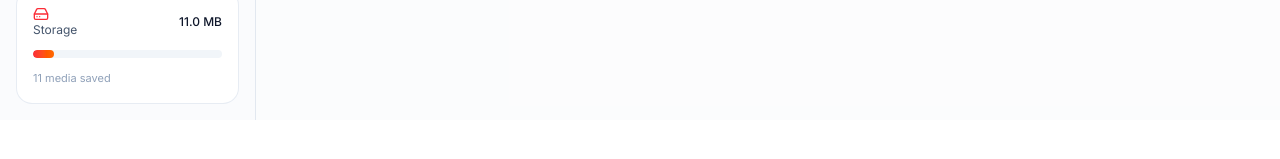
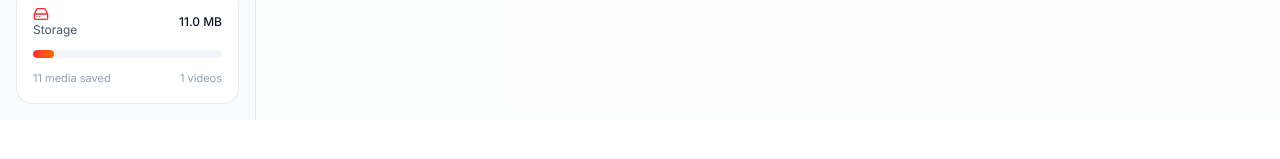
Before and after one commit to muktinathrajbanshi/my_photos, a React (Vite) app in the folder frontend/: page / in a window 1280 px wide. Shown: the part 403-562 px from the top of the page. Built offline with nearby package versions, Linux system fonts and the light colour scheme; a web font is replaced by a local one.

Commit message:
mamudi ye kiya hora hain

```diff
--- a/frontend/src/components/layout/Sidebar.jsx
+++ b/frontend/src/components/layout/Sidebar.jsx
@@ -136,6 +136,7 @@ const Sidebar = ({
             <span>
               {stats?.mediaCount ?? stats?.photoCount ?? 0} media saved
             </span>
+            {stats?.videoCount ? <span>{stats.videoCount} videos</span> : null}
           </div>
         </div>
       </aside>
```
